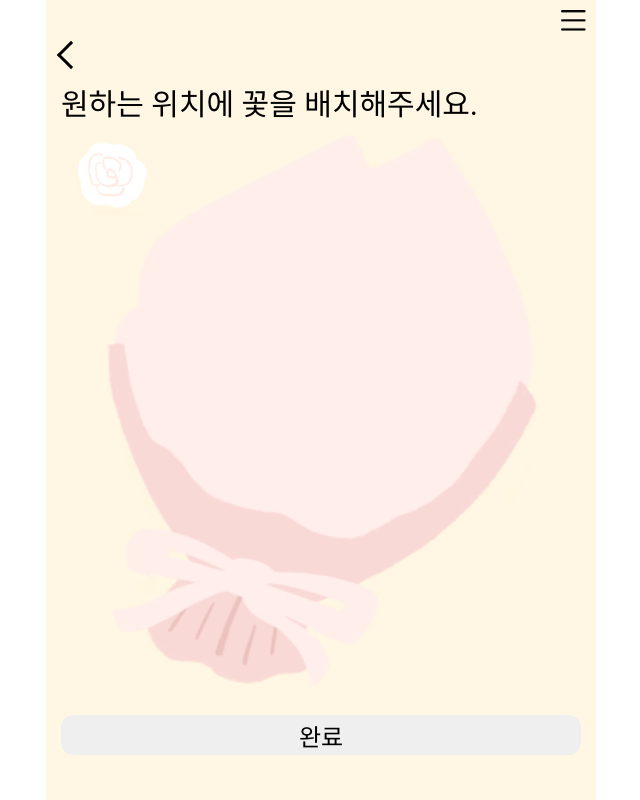
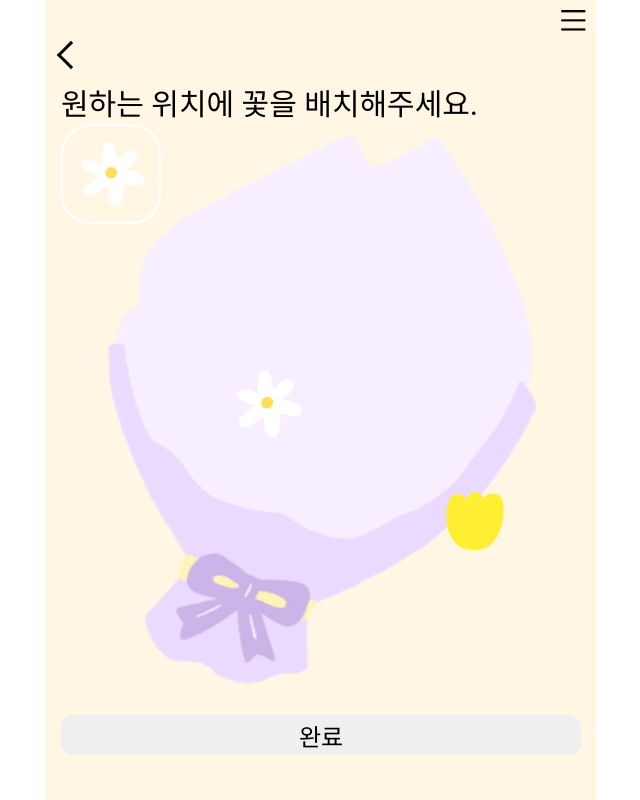
Before and after one commit to 2022Letters/frontend, a React (Create React App) app: page /guest/write/1/1 in a window 1280 px wide. Both pictures are taken after typing "Sample", "Sample" into the empty fields and a click on the button "다음". Shown: the whole page, without its empty margins (319-959 px from the left). Built offline with nearby package versions, Linux system fonts and the light colour scheme; a web font is replaced by a local one.

Commit message:
Feat : #16 /guest/write API 테스트 세팅

```diff
--- a/src/pages/GuestWrite.tsx
+++ b/src/pages/GuestWrite.tsx
@@ -85,7 +85,7 @@ const ImgWrapper = styled.div`
   position: relative;
 `;
 
-const UserImg = styled.img`
+const FlowerWrap = styled.img`
   position: absolute;
   top: 0;
   left: 0;
@@ -93,7 +93,27 @@ const UserImg = styled.img`
   height: 100%;
 `;
 
-const SelectedLeaf = styled.img`
+interface IAnyLeaf {
+  top: number;
+  left: number;
+  width: number;
+  height: number;
+}
+
+const AnyLeaf = styled.img<IAnyLeaf>`
+  position: absolute;
+  top: ${(props) => `${props.top * props.height}px`};
+  left: ${(props) => `${props.left * props.width}px`};
+  z-index: 8;
+  width: 100px;
+  height: 100px;
+`;
+
+interface ISelectedLeaf {
+  isDragging: boolean;
+}
+
+const SelectedLeaf = styled.img<ISelectedLeaf>`
   position: absolute;
   top: 0;
   left: 0;
@@ -101,6 +121,8 @@ const SelectedLeaf = styled.img`
   width: 100px;
   height: 100px;
   cursor: move;
+  border-radius: 30px;
+  border: ${(props) => (props.isDragging ? 'none' : '2px solid #fff')};
 `;
 
 const PrevBtn = styled.a`
@@ -129,17 +151,42 @@ interface IBox {
 
 export default function GuestLayout() {
   const [isLayout, setIsLayout] = useState(false);
+  const [post, setPost] = useState({
+    id: 1,
+    categoryId: 2,
+    userId: 1,
+    userNickname: '싸피',
+    title: 'ssafy3',
+    visibility: false,
+    date: '2018-12-15',
+    createdAt: '2022-06-29T10:14:07.000+00:00',
+    count: 2,
+    messages: [
+      {
+        msgId: 1,
+        iconId: 1,
+        x: 0.3,
+        y: 0.4
+      },
+      {
+        msgId: 2,
+        iconId: 2,
+        x: 0.7,
+        y: 0.6
+      }
+    ]
+  });
   const [nickname, setNickname] = useState('');
   const [text, setText] = useState('');
   const [pos, setPos] = useState<IPos>({ x: 0, y: 0 });
   const [originPos, setOriginPos] = useState<IPos>({ x: 0, y: 0 });
   const [box, setBox] = useState<IBox>({ width: 0, height: 0 });
+  const [isDragging, setIsDragging] = useState(false);
 
   const navigate = useNavigate();
   const { postId, iconId } = useParams();
   const imgWrapper = useRef() as React.MutableRefObject<HTMLDivElement>;
   const nodeRef = useRef(null);
-  const categoryId = 1;
   const imgSize = 100;
 
   useEffect(() => {
@@ -150,13 +197,14 @@ export default function GuestLayout() {
     }
 
     // const fetchData = async () => {
-    //   const response = await axios.get(`${process.env.apiUrl}/api/post/${1}`);
+    //   const response = await axios.get(`${process.env.apiUrl}/api/post/${postId}`);
     // };
     // fetchData();
   }, [isLayout]);
 
   const startPos = useCallback(
     (data: any) => {
+      setIsDragging(false);
       if (
         data.x >= 0 &&
         data.x + imgSize * 0.66 < box.width &&
@@ -173,6 +221,7 @@ export default function GuestLayout() {
 
   const trackPos = useCallback(
     (data: any) => {
+      setIsDragging(true);
       setPos({ ...pos, x: data.x, y: data.y });
     },
     [pos]
@@ -180,6 +229,7 @@ export default function GuestLayout() {
 
   const stopPos = useCallback(
     (data: any) => {
+      setIsDragging(false);
       if (
         data.x >= 0 &&
         data.x + imgSize * 0.66 < box.width &&
@@ -223,7 +273,7 @@ export default function GuestLayout() {
     const xRatio = pos.x / box.width;
     const yRatio = pos.y / box.height;
     console.log(pos, box, xRatio, yRatio);
-    // navigate('/guest/layout');
+    // navigate('/guest/result');
   }, [pos, box]);
 
   return (
@@ -241,13 +291,26 @@ export default function GuestLayout() {
           />
           <LetterWrapper>
             <Letter required onChange={onTextChange} value={text} />
-            <LetterImg src={letters[categoryId]} />
+            <LetterImg src={letters[post.categoryId]} />
           </LetterWrapper>
           <NextBtn>다음</NextBtn>
         </ContentWrapper>
       ) : (
         <ImgWrapper ref={imgWrapper}>
-          <UserImg src={flowerwraps[categoryId]} />
+          <FlowerWrap src={flowerwraps[post.categoryId]} />
+          {post.count > 0 &&
+            post.messages.map((e) => {
+              return (
+                <AnyLeaf
+                  top={e.y}
+                  left={e.x}
+                  width={box.width}
+                  height={box.height}
+                  src={leaves[post.categoryId][e.iconId].url}
+                  key={e.msgId}
+                />
+              );
+            })}
           <Draggable
             position={pos}
             onStart={(e, data) => startPos(data)}
@@ -255,7 +318,11 @@ export default function GuestLayout() {
             onStop={(e, data) => stopPos(data)}
             nodeRef={nodeRef}
           >
-            <SelectedLeaf src={leaves[categoryId][0].url} ref={nodeRef} />
+            <SelectedLeaf
+              src={leaves[post.categoryId][Number(iconId)].url}
+              ref={nodeRef}
+              isDragging={isDragging}
+            />
           </Draggable>
         </ImgWrapper>
       )}
```
